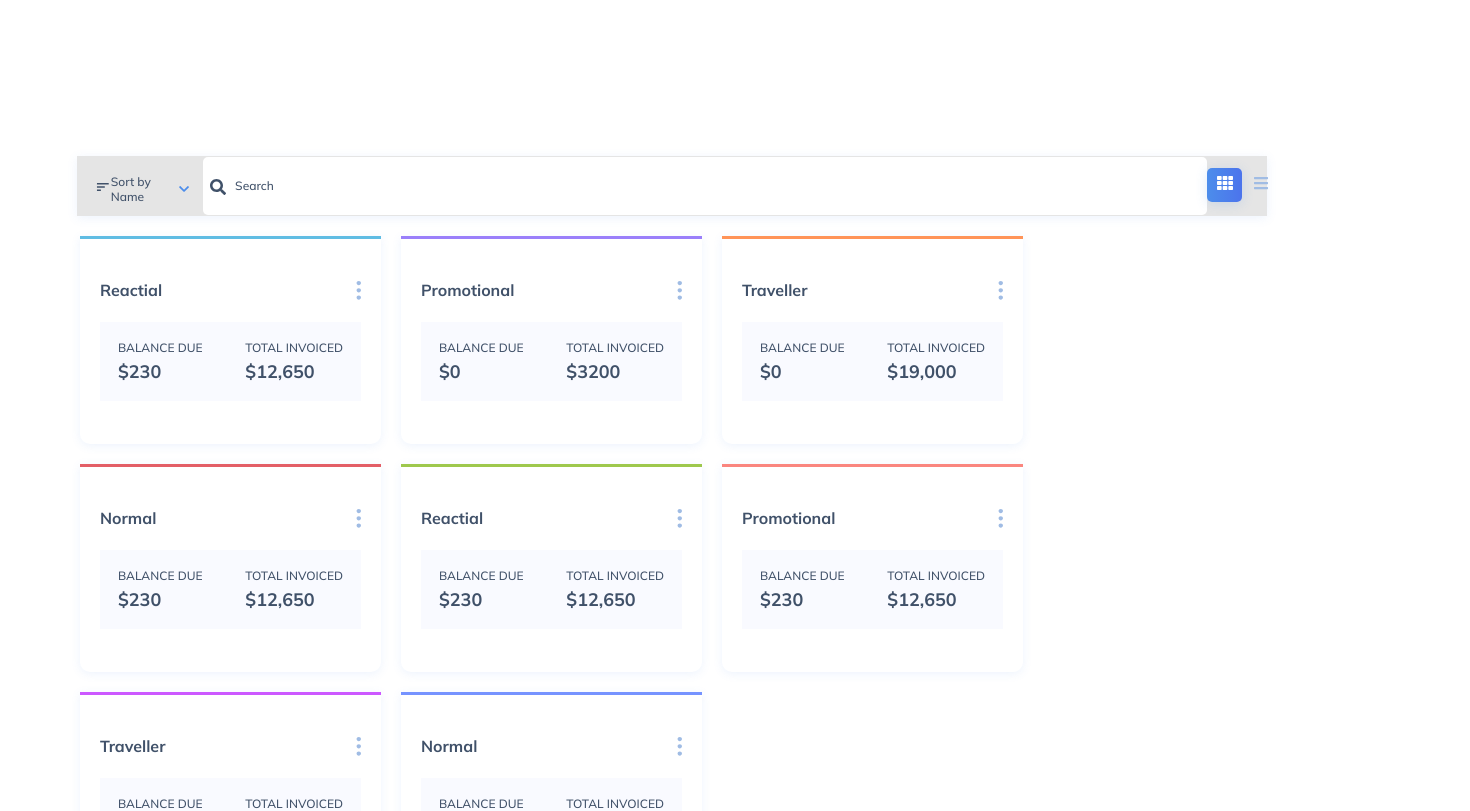
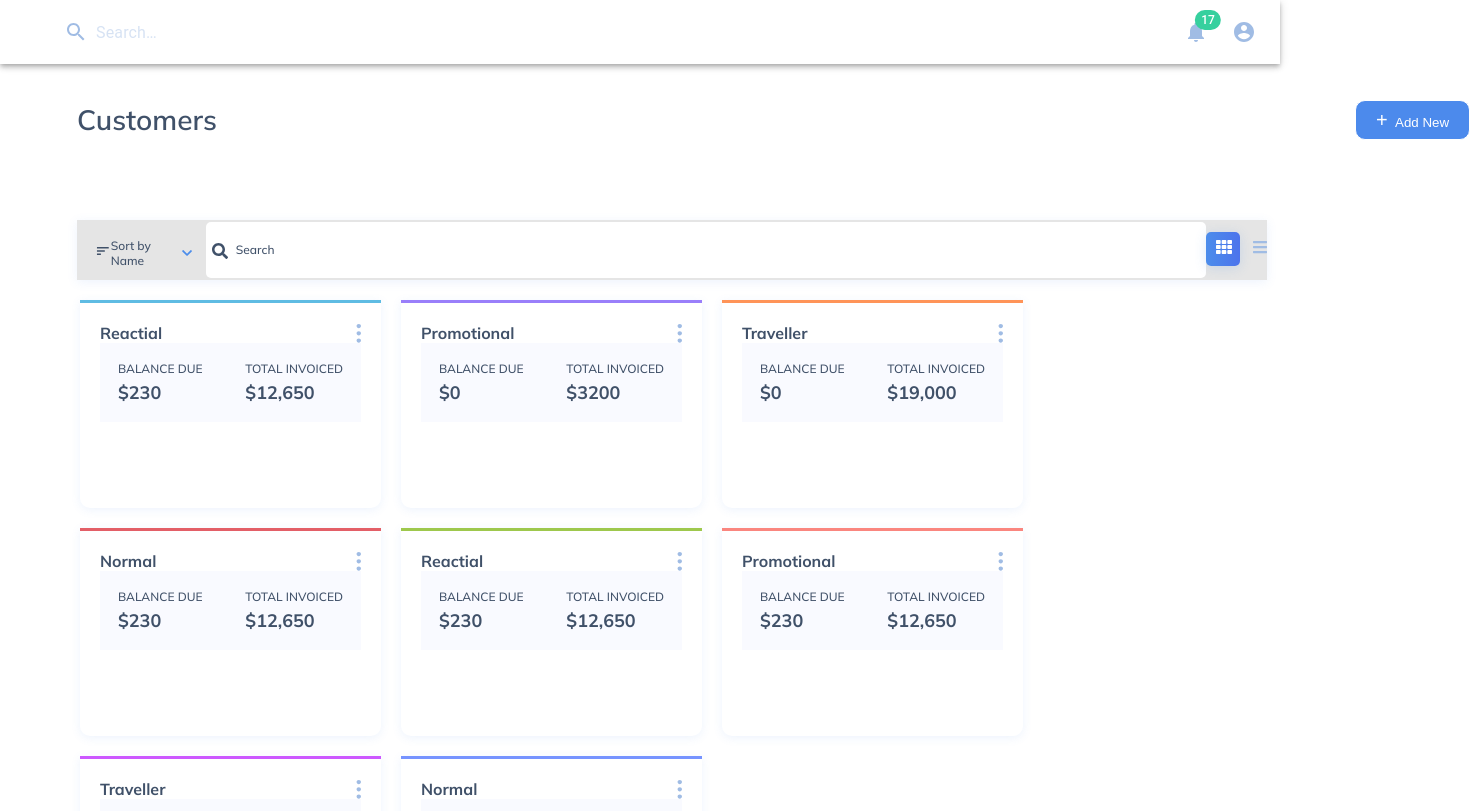
Before and after one commit to E2116-Resul/northern_star, a React (Create React App) app in the folder expenses_tracker_page/: page / in a window 1280 px wide. Shown: the top 811 px of the page, 1470 px wide, since content can reach past the window. Built offline with nearby package versions, Linux system fonts and the light colour scheme.

Commit message:
PrimarySearchAppBar and Customer components added

```diff
--- a/expenses_tracker_page/package.json
+++ b/expenses_tracker_page/package.json
@@ -3,6 +3,8 @@
   "version": "0.1.0",
   "private": true,
   "dependencies": {
+    "@material-ui/core": "^4.11.2",
+    "@material-ui/icons": "^4.11.2",
     "@testing-library/jest-dom": "^5.11.4",
     "@testing-library/react": "^11.1.0",
     "@testing-library/user-event": "^12.1.10",
@@ -10,6 +12,7 @@
     "react": "^17.0.1",
     "react-dom": "^17.0.1",
     "react-icons": "^4.1.0",
+    "react-native-searchbar": "^1.16.0",
     "react-scripts": "4.0.1",
     "web-vitals": "^0.2.4"
   },
--- a/expenses_tracker_page/src/App.js
+++ b/expenses_tracker_page/src/App.js
@@ -2,10 +2,14 @@
 
 import "./App.css";
 import CardList from "./components/item/CardList";
+import PrimarySearchAppBar from './components/Menu';
+import Customer from './components/Customer';
 
 function App() {
   return (
     <>
+      <PrimarySearchAppBar />
+      <Customer />
       <SearchBar />
       <CardList />
     </>
--- /dev/null
+++ b/expenses_tracker_page/src/components/Customer.css
@@ -0,0 +1,27 @@
+.customer-container {
+    position: absolute;
+    width: 140px;
+    height: 36px;
+    left: 77px;
+    top: 102px;
+
+    font-family: Mulish;
+    font-style: normal;
+    font-weight: 600;
+    font-size: 28px;
+    line-height: 35px;
+    /* identical to box height */
+    color: #405169;
+}
+.add-button {
+    position: absolute;
+    width: 115px;
+    height: 40px;
+    left: 1355px;
+    top: 100px;
+    background-color: #4c8aec;
+    color: white;
+    border-color: white;
+    border-radius: 10px;
+    border: 1px, solid, white;
+}
--- /dev/null
+++ b/expenses_tracker_page/src/components/Customer.js
@@ -0,0 +1,19 @@
+import React from 'react';
+import "./Customer.css";
+
+function Customer() {
+    return (
+        <div>
+            <div className="customer-container">
+                Customers
+            </div>
+            <div >
+                <button className="add-button">
+                <span style={{fontSize: '20px'}}>+</span>&nbsp;&nbsp;Add New</button>
+
+            </div>
+        </div>
+    )
+}
+
+export default Customer
--- /dev/null
+++ b/expenses_tracker_page/src/components/Menu.css
@@ -0,0 +1,28 @@
+* {
+    margin: 0;
+    padding: 0;
+}
+.menu-container {
+    position: absolute;
+    width: 1371px;
+    height: 70px;
+    left: 0px;
+    top: 0px;
+    background-color: royalblue;
+
+}
+
+.MuiToolbar-root {
+    background-color: white;
+    color:#A0BCE4;
+}
+.makeStyles-search-4 {
+    margin-left: 50px;
+}
+.MuiBadge-colorSecondary {
+    background-color: #36d09e;
+}
+.MuiBadge-badge.MuiBadge-anchorOriginTopRightRectangle.MuiBadge-colorSecondary {
+
+    background-color: #36d09e;
+}
--- /dev/null
+++ b/expenses_tracker_page/src/components/Menu.js
@@ -0,0 +1,222 @@
+import React from 'react';
+import { fade, makeStyles } from '@material-ui/core/styles';
+import AppBar from '@material-ui/core/AppBar';
+import Toolbar from '@material-ui/core/Toolbar';
+import IconButton from '@material-ui/core/IconButton';
+import Typography from '@material-ui/core/Typography';
+import InputBase from '@material-ui/core/InputBase';
+import Badge from '@material-ui/core/Badge';
+import MenuItem from '@material-ui/core/MenuItem';
+import Menu from '@material-ui/core/Menu';
+import MenuIcon from '@material-ui/icons/Menu';
+import SearchIcon from '@material-ui/icons/Search';
+import AccountCircle from '@material-ui/icons/AccountCircle';
+import MailIcon from '@material-ui/icons/Mail';
+import NotificationsIcon from '@material-ui/icons/Notifications';
+import MoreIcon from '@material-ui/icons/MoreVert';
+import './Menu.css';
+const useStyles = makeStyles((theme) => ({
+  grow: {
+    flexGrow: 1,
+  },
+  menuButton: {
+    marginRight: theme.spacing(2),
+  },
+  title: {
+    display: 'none',
+    [theme.breakpoints.up('sm')]: {
+      display: 'block',
+    },
+  },
+  search: {
+    position: 'relative',
+    borderRadius: theme.shape.borderRadius,
+    backgroundColor: fade(theme.palette.common.white, 0.15),
+    '&:hover': {
+      backgroundColor: fade(theme.palette.common.white, 0.25),
+    },
+    marginRight: theme.spacing(2),
+    marginLeft: 0,
+    width: '100%',
+    [theme.breakpoints.up('sm')]: {
+      marginLeft: theme.spacing(3),
+      width: 'auto',
+    },
+  },
+  searchIcon: {
+    padding: theme.spacing(0, 2),
+    height: '100%',
+    position: 'absolute',
+    pointerEvents: 'none',
+    display: 'flex',
+    alignItems: 'center',
+    justifyContent: 'center',
+  },
+  inputRoot: {
+    color: 'inherit',
+
+  },
+  inputInput: {
+    padding: theme.spacing(1, 1, 1, 0),
+    // vertical padding + font size from searchIcon
+    paddingLeft: `calc(1em + ${theme.spacing(4)}px)`,
+    transition: theme.transitions.create('width'),
+    width: '100%',
+    [theme.breakpoints.up('md')]: {
+      width: '20ch',
+    },
+  },
+  sectionDesktop: {
+    display: 'none',
+    [theme.breakpoints.up('md')]: {
+      display: 'flex',
+    },
+  },
+  sectionMobile: {
+    display: 'flex',
+    [theme.breakpoints.up('md')]: {
+      display: 'none',
+    },
+  },
+
+    MuiToolBar: {
+      backgroundColor: 'white',
+      color: 'black',
+  },
+
+}));
+
+
+
+export default function PrimarySearchAppBar() {
+  const classes = useStyles();
+  const [anchorEl, setAnchorEl] = React.useState(null);
+  const [mobileMoreAnchorEl, setMobileMoreAnchorEl] = React.useState(null);
+
+  const isMenuOpen = Boolean(anchorEl);
+  const isMobileMenuOpen = Boolean(mobileMoreAnchorEl);
+
+  const handleProfileMenuOpen = (event) => {
+    setAnchorEl(event.currentTarget);
+  };
+
+  const handleMobileMenuClose = () => {
+    setMobileMoreAnchorEl(null);
+  };
+
+  const handleMenuClose = () => {
+    setAnchorEl(null);
+    handleMobileMenuClose();
+  };
+
+  const handleMobileMenuOpen = (event) => {
+    setMobileMoreAnchorEl(event.currentTarget);
+  };
+
+  const menuId = 'primary-search-account-menu';
+  const renderMenu = (
+    <Menu
+      anchorEl={anchorEl}
+      anchorOrigin={{ vertical: 'top', horizontal: 'right' }}
+      id={menuId}
+      keepMounted
+      transformOrigin={{ vertical: 'top', horizontal: 'right' }}
+      open={isMenuOpen}
+      onClose={handleMenuClose}
+    >
+      <MenuItem onClick={handleMenuClose}>Profile</MenuItem>
+      <MenuItem onClick={handleMenuClose}>My account</MenuItem>
+    </Menu>
+  );
+
+  const mobileMenuId = 'primary-search-account-menu-mobile';
+  const renderMobileMenu = (
+    <Menu
+      anchorEl={mobileMoreAnchorEl}
+      anchorOrigin={{ vertical: 'top', horizontal: 'right' }}
+      id={mobileMenuId}
+      keepMounted
+      transformOrigin={{ vertical: 'top', horizontal: 'right' }}
+      open={isMobileMenuOpen}
+      onClose={handleMobileMenuClose}
+    >
+      <MenuItem>
+        <IconButton aria-label="show 4 new mails" color="inherit">
+          <Badge badgeContent={4} color="secondary">
+            <MailIcon />
+          </Badge>
+        </IconButton>
+        <p>Messages</p>
+      </MenuItem>
+      <MenuItem onClick={handleProfileMenuOpen}>
+        <IconButton
+          aria-label="account of current user"
+          aria-controls="primary-search-account-menu"
+          aria-haspopup="true"
+          color="inherit"
+        >
+          <AccountCircle />
+        </IconButton>
+        <p>Profile</p>
+      </MenuItem>
+    </Menu>
+  );
+
+  return (
+    <div className={classes.grow}>
+      <AppBar position="static">
+        <Toolbar>
+          <div className={classes.search}>
+            <div className={classes.searchIcon}>
+              <SearchIcon />
+            </div>
+            <InputBase
+              placeholder="Search…"
+              classes={{
+                root: classes.inputRoot,
+                input: classes.inputInput,
+              }}
+              inputProps={{ 'aria-label': 'search' }}
+            />
+          </div>
+          <div className={classes.grow} />
+          <div className={classes.sectionDesktop}>
+            {/* <IconButton aria-label="show 4 new mails" color="inherit">
+              <Badge badgeContent={4} color="secondary">
+                <MailIcon />
+              </Badge>
+            </IconButton> */}
+            <IconButton aria-label="show 17 new notifications" color="inherit">
+              <Badge badgeContent={17} color="secondary">
+                <NotificationsIcon />
+              </Badge>
+            </IconButton>
+            <IconButton
+              edge="end"
+              aria-label="account of current user"
+              aria-controls={menuId}
+              aria-haspopup="true"
+              onClick={handleProfileMenuOpen}
+              color="inherit"
+            >
+              <AccountCircle />
+            </IconButton>
+          </div>
+          {/* <div className={classes.sectionMobile}>
+            <IconButton
+              aria-label="show more"
+              aria-controls={mobileMenuId}
+              aria-haspopup="true"
+              onClick={handleMobileMenuOpen}
+              color="inherit"
+            >
+              <MoreIcon />
+            </IconButton>
+          </div> */}
+        </Toolbar>
+      </AppBar>
+      {renderMobileMenu}
+      {renderMenu}
+    </div>
+  );
+}
```
Also changed, not shown: 2 other files (tests, documents, lock files or other folders).
